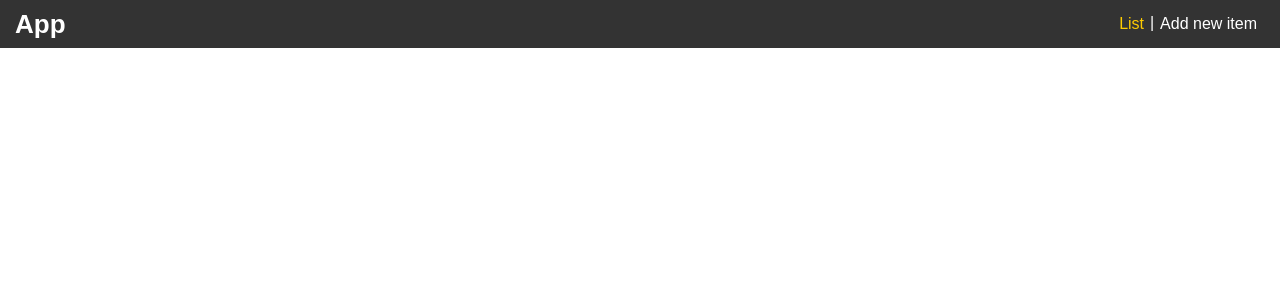
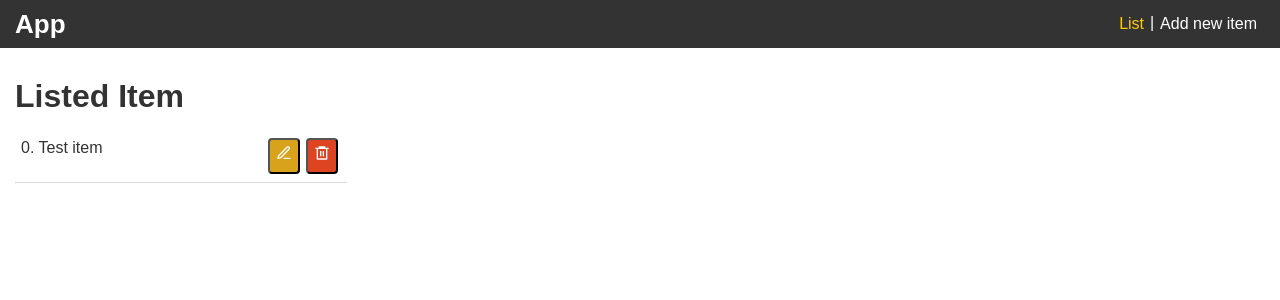
Before and after one commit to Kaustavi-Banerjee/myreact-todo, a React (Create React App) app: page / in a window 1280 px wide. Shown: the top 300 px of the page. Built offline with nearby package versions, Linux system fonts and the light colour scheme.

Commit message:
edit functionality WIP

```diff
--- a/package.json
+++ b/package.json
@@ -15,6 +15,7 @@
     "react": "^17.0.2",
     "react-dom": "^17.0.2",
     "react-hook-form": "^7.24.2",
+    "react-icons": "^4.3.1",
     "react-redux": "^7.2.6",
     "react-router-dom": "^6.2.1",
     "react-scripts": "5.0.0",
--- /dev/null
+++ b/src/component/ListRow/ListRow.scoped.css
@@ -0,0 +1,27 @@
+.item-row {
+  max-width: 320px;
+  border-bottom: 1px solid #d8d8d8;
+  padding: 6px;
+  display: flex;
+  flex-direction: row;
+  justify-content: space-between;
+}
+
+.btn {
+  border-radius: 4px;
+  padding: 4px 6px;
+  margin: 2px 3px;
+  font-size: 16px;
+  line-height: 1.5;
+  color: #ffffff;
+  background-color: #007AFF;
+  cursor: pointer;
+}
+
+.btn-warning {
+  background-color: #D8A31A;
+}
+
+.btn-danger {
+  background-color: #DF4422;
+}
--- /dev/null
+++ b/src/component/ListRow/index.tsx
@@ -0,0 +1,41 @@
+import React from 'react';
+import { useNavigate } from "react-router-dom";
+import { FormInput } from '../../lib/FormInput';
+import { FiEdit3 } from 'react-icons/fi';
+import { RiDeleteBin6Line } from 'react-icons/ri';
+import './ListRow.scoped.css';
+import { useDispatch } from 'react-redux';
+import { editItem } from '../../lib/redux-store/reducers/listSlice';
+
+export default function ListRow({
+  item
+} : {
+  item: FormInput
+}) {
+  const navigate = useNavigate();
+  const dispatch = useDispatch();
+
+  const gotoEdit = (id: number) => {
+    dispatch(editItem(id));
+    navigate(`/edit/${id}`);
+  }
+
+  const deleteFn = (id: number) => {
+    console.log(id);
+  }
+
+  return <div className="item-row">
+    <div>
+      <span>{item.id}</span>{'. '}
+      {item.text}
+    </div>
+    <div>
+      <button className="btn-warning btn" onClick={() => gotoEdit(item.id)}>
+        <FiEdit3 />
+      </button>
+      <button className="btn-danger btn" onClick={() => deleteFn(item.id)}>
+        <RiDeleteBin6Line />
+      </button>
+    </div>
+  </div>;
+}
--- a/src/lib/redux-store/reducers/listSlice.ts
+++ b/src/lib/redux-store/reducers/listSlice.ts
@@ -4,7 +4,7 @@ let itemId: number = 0;
 
 export const listSlice = createSlice({
   name: 'listItem',
-  initialState: [{id: 0, text: ''}],
+  initialState: [{id: 0, text: 'Test item'}],
   reducers: {
     addItem: (state, action) => {
       const newItem = {
@@ -12,10 +12,21 @@ export const listSlice = createSlice({
         text: action.payload.text
       }
       state.push(newItem);
+    },
+    editItem: (state, action) => {
+      return state.map((todo) => {
+        if (todo.id === action.payload.id) {
+          return {
+            ...todo,
+            text: action.payload.text
+          }
+        }
+        return todo;
+      })
     }
   }
 });
 
-export const { addItem } = listSlice.actions;
+export const { addItem, editItem } = listSlice.actions;
 
 export default listSlice.reducer;
--- a/src/lib/redux-store/store.ts
+++ b/src/lib/redux-store/store.ts
@@ -3,8 +3,8 @@ import listReducer from './reducers/listSlice';
 
 function saveToLocalStorage(state: object) {
   try {
-    const serialisedState = JSON.stringify(state);
-    localStorage.setItem("itemList", serialisedState);
+    const storedItem = JSON.stringify(state);
+    localStorage.setItem("itemList", storedItem);
   } catch (e) {
     console.log(e);
   }
@@ -12,12 +12,11 @@ function saveToLocalStorage(state: object) {
 
 function loadFromLocalStorage() {
   try {
-    const serialisedState = localStorage.getItem("itemList");
-    if (serialisedState === null) return undefined;
-    return JSON.parse(serialisedState);
+    const showItem = localStorage.getItem("itemList");
+    if (showItem === null) return undefined;
+    return JSON.parse(showItem);
   } catch (e) {
     console.log(e);
-    return undefined;
   }
 }
 
--- a/src/screen/TodoFormScreen.tsx
+++ b/src/screen/TodoFormScreen.tsx
@@ -1,15 +1,17 @@
-import React from 'react';
+import React, { useEffect } from 'react';
 import * as yup from 'yup';
 import { useForm } from 'react-hook-form';
 import { yupResolver } from '@hookform/resolvers/yup';
 import ErrorMessage from '../component/Errors';
-import { useDispatch } from 'react-redux';
-import { addItem } from '../lib/redux-store/reducers/listSlice';
-import { useNavigate } from "react-router-dom";
+import { useDispatch, useSelector } from 'react-redux';
+import { addItem, editItem } from '../lib/redux-store/reducers/listSlice';
+import { useParams } from "react-router-dom";
+import { RootState } from '../lib/redux-store/store';
 
 export default function TodoFormScreen() {
-  const navigate = useNavigate();
+  const { id } = useParams();
   const dispatch = useDispatch();
+  const editTodo = useSelector((state: RootState) => state.list);
 
   const formSchema = yup.object().shape({
     text: yup.string().required('This field is required')
@@ -19,21 +21,35 @@ export default function TodoFormScreen() {
     register,
     handleSubmit,
     reset,
+    getValues,
+    setValue,
     formState: { errors }
    } = useForm({
     resolver: yupResolver(formSchema)
   });
 
   const onSubmit = (text: object) => {
-    dispatch(addItem(text));
-    console.log(text);
-    reset();
-    navigate("/");
+    if (id) {
+      dispatch(editItem(text));
+      // const itm = editTodo.find(item => item.id === +id);
+      getValues("text");
+    } else {
+      dispatch(addItem(text));
+      reset();
+    }
   }
+
+  useEffect(() => {
+    if (id) {
+      const items = editTodo.find(item => item.id === +id);
+      setValue("text", items?.text);
+      // editTodo.push(items);
+    }
+  }, [id, editTodo, setValue]);
 
   return <div className="container">
     <form className="todo-form" onSubmit={handleSubmit(onSubmit)}>
-      <h1>Add new item</h1>
+      <h1>{id ? "Edit item" : "Add new item"}</h1>
 
       <label htmlFor="item" className="form-label">Item name</label>
       <input type="text" className="form-input"
@@ -41,7 +57,7 @@ export default function TodoFormScreen() {
       {errors.text && <ErrorMessage message={errors.text.message} />}
 
       <button className="btn-primary">
-        Submit
+        {id ? 'Update' : 'Submit'}
       </button>
     </form>
 
--- a/src/screen/TodoListScreen.tsx
+++ b/src/screen/TodoListScreen.tsx
@@ -1,14 +1,16 @@
 import React from 'react';
 import { useSelector } from 'react-redux';
+import ListRow from '../component/ListRow';
 import { RootState } from '../lib/redux-store/store';
 
 export default function TodoListScreen() {
   const list = useSelector((state: RootState) => state.list || [{}]);
 
   return <div className="container">
+    <h1>Listed Item</h1>
     {list.map((item, index) => {
       return (
-        <div key={index}>{item.text}</div>
+        <ListRow item={item} key={index} />
       );
     })}
   </div>;
```
